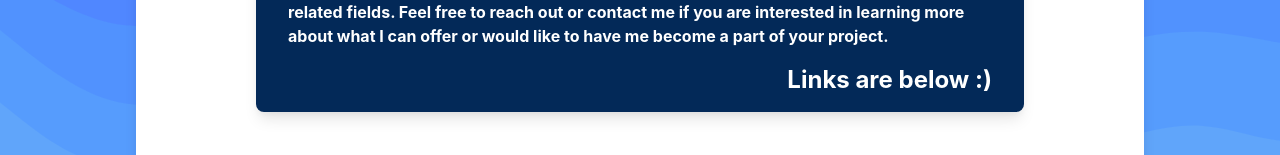
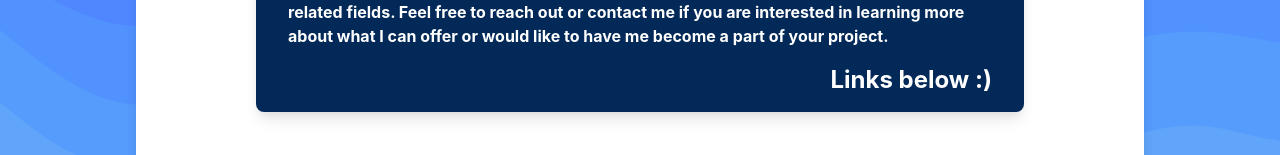
Before and after one commit to washedrepent/washedrepent.github.io, a React (Create React App) app: page / in a window 1280 px wide. Shown: the part 576-731 px from the top of the page. Built offline with nearby package versions, Linux system fonts and the light colour scheme.

Commit message:
Adjusted text to say links below

```diff
--- a/src/Nav.js
+++ b/src/Nav.js
@@ -29,7 +29,7 @@ function Nav() {
               <p className="mt-2 font-bold text-white">I have 6+ years of professional experience and enjoy challenging myself and broadening my skills. I'm a jack of all trades with a focus towards web development. I am available for freelance in web development, devops, solutions architecting, api's and serverless related fields. Feel free to reach out or contact me if you are interested in learning more about what I can offer or would like to have me become a part of your project.</p>
             </div>
             <div className="text-right  mt-4">
-              <a href="#" className="text-2xl font-bold text-white">Links are below :)</a>
+              <a href="#" className="text-2xl font-bold text-white">Links below :)</a>
             </div>
           </div>
 
```
